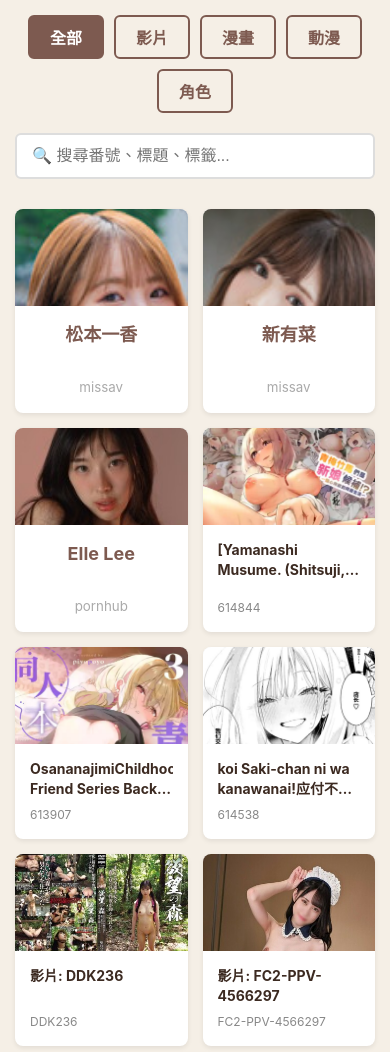
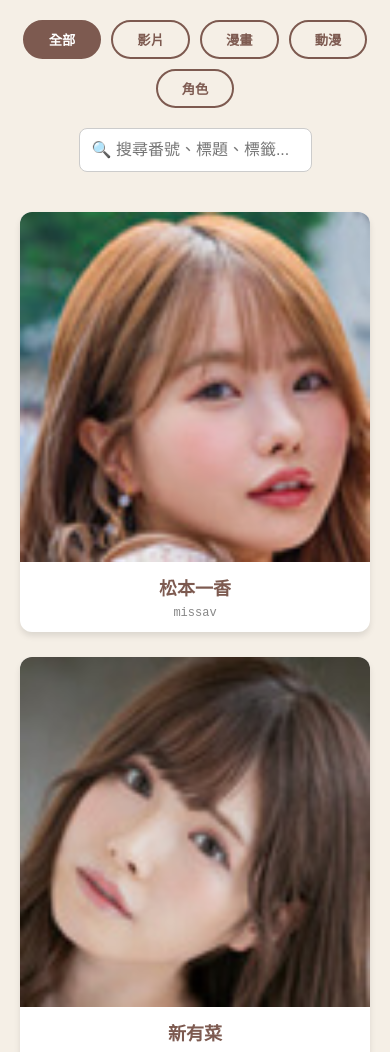
Before and after one commit to Rickyrthsu/nice_source, a plain HTML site: page index.html in a window 390 px wide. Shown: the top 1052 px of the page. Drawn offline with Linux system fonts and the light colour scheme.

Commit message:
fix_front

```diff
--- a/app.js
+++ b/app.js
@@ -98,7 +98,11 @@ document.addEventListener('DOMContentLoaded', () => {
     // === 【關鍵修改】建立單張卡片 ===
     function addCardToPage(data) {
         const card = document.createElement('div');
-        card.className = 'card';
+
+        // 關鍵修改：把 category 加到 class 裡面，例如 "card video" 或 "card comic"
+        // 這樣 CSS 就可以針對 video 設定 3:4，針對 comic 設定 1:1
+        card.className = `card ${data.category}`;
+
         card.style.cursor = 'pointer';
 
         const imageUrl = data.imageUrl;
@@ -108,32 +112,21 @@ document.addEventListener('DOMContentLoaded', () => {
         card.dataset.code = data.code || '';
         card.dataset.imageUrl = imageUrl;
         card.dataset.targetUrl = data.targetUrl;
-        // 確保 tags 是陣列再 join，避免錯誤
         card.dataset.tags = Array.isArray(data.tags) ? data.tags.join(',') : '';
         card.dataset.details = JSON.stringify(data.details || {});
 
-        // --- 這裡就是不同的地方！ ---
-        if (data.category === 'actor') {
-            // [A] 如果是「角色」：使用圓形頭像版型 (記得去 style.css 加我給你的樣式)
+        // 內容 HTML
+        // 注意：這裡我們不需要分 actor-card-img 了，統一交給 CSS 用 class 控制
         card.innerHTML = `
-                <img src="${imageUrl}" alt="${data.title}" class="actor-card-img" loading="lazy" crossOrigin="anonymous">
-                <div class="actor-card-title">${data.title}</div>
-                <div class="card-info" style="text-align: center;">
-                   <small style="color: #aaa;">${data.code}</small>
+            <div class="img-container">
+                <img src="${imageUrl}" alt="${data.title}" loading="lazy" crossOrigin="anonymous">
             </div>
-            `;
-        } else {
-            // [B] 如果是「漫畫/影片/動漫」：使用原本的長方形版型
-            card.innerHTML = `
-                <img src="${imageUrl}" alt="${data.title}" class="card-image" loading="lazy" crossOrigin="anonymous">
             <div class="card-info">
                 <h3>${data.title}</h3>
                 ${data.code ? `<p>${data.code}</p>` : ''}
             </div>
         `;
-        }
 
-        // 改用 appendChild 確保順序是從新到舊 (依照 JSON 順序)
         resultsContainer.appendChild(card);
     }
 
--- a/style.css
+++ b/style.css
@@ -1,94 +1,67 @@
 /* =========================================
-   1. 全域變數與基礎設定
+   1. 全域變數
    ========================================= */
 :root {
-    --bg-color: #F5EFE6;         /* 奶茶色 */
-    --primary-color: #7D5A50;    /* 主色 */
-    --primary-hover: #5E433B;
-    --secondary-color: #E8D8C4;
+    --bg-color: #F5EFE6;
+    --primary-color: #7D5A50;
     --text-color: #3C2A21;
-    --accent-color: #D65A31;
-
-    --border-radius: 8px;        /* 圓角稍微收一點，比較俐落 */
-    --card-shadow: 0 2px 5px rgba(0,0,0,0.08);
-    --card-hover-shadow: 0 8px 15px rgba(0,0,0,0.15);
-    --transition-speed: 0.2s;
+    --card-bg: #fff;
+    --shadow: 0 4px 6px rgba(0,0,0,0.1);
+    --radius: 12px;
 }
 
-* {
-    margin: 0;
-    padding: 0;
-    box-sizing: border-box;
-}
+* { box-sizing: border-box; margin: 0; padding: 0; }
 
 body {
-    font-family: -apple-system, BlinkMacSystemFont, "Segoe UI", Roboto, sans-serif;
+    font-family: sans-serif;
     background-color: var(--bg-color);
     color: var(--text-color);
-    line-height: 1.5;
-}
-
-.container {
-    max-width: 1200px;
-    margin: 0 auto;
     padding: 20px;
 }
 
+.container { max-width: 1400px; margin: 0 auto; }
+
 /* =========================================
-   2. 標頭區塊
+   2. 標頭與導覽
    ========================================= */
 .main-header {
     display: flex;
     flex-direction: column;
     align-items: center;
     gap: 20px;
-    margin-bottom: 30px;
+    margin-bottom: 40px;
 }
 
-/* 導覽按鈕 */
 .category-nav {
     display: flex;
-    flex-wrap: wrap; /* 手機上如果太擠可以換行 */
     gap: 10px;
+    flex-wrap: wrap;
     justify-content: center;
 }
 
-.category-nav .nav-btn {
-    font-size: 16px;
-    padding: 8px 20px;
-    border: 2px solid var(--primary-color); /* 加個框線比較硬派 */
-    background-color: transparent;
+.nav-btn {
+    padding: 8px 24px;
+    border: 2px solid var(--primary-color);
+    background: transparent;
     color: var(--primary-color);
+    border-radius: 20px;
     cursor: pointer;
-    transition: all 0.2s;
-    border-radius: 6px; /* 方形圓角 */
     font-weight: bold;
+    transition: 0.2s;
 }
 
-.category-nav .nav-btn:hover,
-.category-nav .nav-btn.active {
-    background-color: var(--primary-color);
-    color: #fff;
-}
-
-/* 搜尋框 */
-.search-container {
-    width: 100%;
-    max-width: 600px; /* 搜尋框寬一點 */
+.nav-btn.active, .nav-btn:hover {
+    background: var(--primary-color);
+    color: white;
 }
 
 #search-input {
     width: 100%;
-    padding: 12px 15px;
+    max-width: 500px;
+    padding: 12px;
+    border: 1px solid #ccc;
+    border-radius: 8px;
     font-size: 16px;
-    border: 2px solid #ddd;
-    border-radius: 6px; /* 方形圓角 */
-    outline: none;
-    transition: border-color 0.2s;
-}
-
-#search-input:focus {
-    border-color: var(--primary-color);
 }
 
 /* =========================================
@@ -96,76 +69,70 @@ body {
    ========================================= */
 .results-grid {
     display: grid;
-    /* 【關鍵修改】
-       因為圖片變寬了，每個格子的最小寬度要加大
-       minmax(250px, 1fr) -> 這樣電腦版一排大約 3-4 張，很舒服
-    */
-    grid-template-columns: repeat(auto-fill, minmax(250px, 1fr));
+    /* 自動適應寬度，最小 200px，確保 3:4 的影片卡片不會太細長 */
+    grid-template-columns: repeat(auto-fill, minmax(200px, 1fr));
     gap: 25px;
+    align-items: start; /* 讓不同高度的卡片靠上對齊 */
 }
 
+/* 卡片外框 */
 .card {
-    background-color: white;
-    border-radius: var(--border-radius);
-    box-shadow: var(--card-shadow);
+    background: var(--card-bg);
+    border-radius: var(--radius);
+    box-shadow: var(--shadow);
     overflow: hidden;
-    transition: transform var(--transition-speed), box-shadow var(--transition-speed);
     cursor: pointer;
+    transition: transform 0.2s;
     display: flex;
     flex-direction: column;
 }
 
-.card:hover {
-    transform: translateY(-5px);
-    box-shadow: var(--card-hover-shadow);
-}
+.card:hover { transform: translateY(-5px); }
 
-/* --- 一般卡片圖片 (漫畫/影片/動漫) --- */
-.card img {
+/* 圖片容器 */
+.img-container {
     width: 100%;
-    /* 【關鍵修改】
-       16/9 = 寬螢幕 (影片感)
-       1/1  = 正方形 (IG感)
-       這裡預設用 16/9，比較像縮圖
-    */
-    aspect-ratio: 16/9;
-    object-fit: cover; /* 裁切多餘部分，填滿格子 */
-    object-position: top center; /* 重點通常在上面或中間 */
+    position: relative;
     background-color: #eee;
 }
 
-/* --- 角色卡片圖片 (Actor) --- */
-/* 【關鍵修改】不再是圓形，改成滿版正方形 */
-.actor-card-img {
+.card img {
     width: 100%;
-    aspect-ratio: 1/1; /* 角色用正方形看起來比較像大頭照 */
-    object-fit: cover;
-    object-position: top; /* 人臉通常在上面 */
-    border-radius: 0; /* 移除圓角 */
-    margin: 0; /* 移除邊距 */
-    border: none;
+    height: 100%;
+    object-fit: cover; /* 填滿格子不變形 */
+    object-position: top center; /* 重點在上面 */
     display: block;
 }
 
+/* === 【關鍵修改】依類別設定比例 === */
+
+/* 1. 影片 (Video): 3:4 直立長方形 */
+.card.video img, .card.anime img {
+    aspect-ratio: 3 / 4;
+}
+
+/* 2. 漫畫 (Comic): 1:1 正方形 */
+.card.comic img {
+    aspect-ratio: 1 / 1;
+}
+
+/* 3. 角色 (Actor): 1:1 正方形 */
+.card.actor img {
+    aspect-ratio: 1 / 1;
+    object-position: top; /* 人臉通常在上方 */
+}
+
 /* =========================================
-   4. 卡片內容文字
+   4. 卡片文字資訊
    ========================================= */
 .card-info {
-    padding: 15px;
-    flex-grow: 1;
-    display: flex;
-    flex-direction: column;
-    justify-content: space-between;
+    padding: 12px;
 }
 
 .card-info h3 {
-    font-size: 16px;
-    font-weight: bold;
-    margin-bottom: 8px;
-    color: var(--text-color);
-    line-height: 1.4;
-
-    /* 限制標題最多顯示 2 行，超過變 ... */
+    font-size: 15px;
+    margin-bottom: 6px;
+    /* 限制標題兩行，超過顯示 ... */
     display: -webkit-box;
     -webkit-line-clamp: 2;
     -webkit-box-orient: vertical;
@@ -175,138 +142,55 @@ body {
 .card-info p {
     font-size: 12px;
     color: #888;
-    margin-top: auto; /* 讓番號沉到底部 */
+    font-family: monospace;
 }
 
-/* 角色標題 */
-.actor-card-title {
-    padding: 15px;
+/* 角色卡片的文字置中比較好看 */
+.card.actor .card-info {
     text-align: center;
-    font-size: 18px;
-    font-weight: bold;
+}
+.card.actor h3 {
+    font-size: 18px; /* 名字大一點 */
     color: var(--primary-color);
-    background-color: #fff;
 }
 
 /* =========================================
-   5. Modal 彈窗 (稍微調整配色)
+   5. Modal (保持原樣，稍微美化)
    ========================================= */
 .modal-overlay {
-    position: fixed;
-    top: 0;
-    left: 0;
-    width: 100%;
-    height: 100%;
-    background-color: rgba(0, 0, 0, 0.8);
-    display: flex;
-    justify-content: center;
-    align-items: center;
-    z-index: 1000;
-    visibility: hidden;
-    opacity: 0;
-    transition: 0.3s;
+    position: fixed; top: 0; left: 0; width: 100%; height: 100%;
+    background: rgba(0,0,0,0.8);
+    display: flex; justify-content: center; align-items: center;
+    z-index: 999;
+    visibility: hidden; opacity: 0; transition: 0.3s;
 }
-
-.modal-overlay.visible {
-    visibility: visible;
-    opacity: 1;
-}
+.modal-overlay.visible { visibility: visible; opacity: 1; }
 
 .modal-content {
-    background-color: white;
-    padding: 25px;
-    border-radius: 12px;
-    width: 90%;
-    max-width: 800px; /* 彈窗可以大一點 */
-    max-height: 90vh;
-    overflow-y: auto;
+    background: white; padding: 25px; border-radius: 12px;
+    width: 90%; max-width: 600px; max-height: 90vh; overflow-y: auto;
     position: relative;
-    box-shadow: 0 10px 25px rgba(0,0,0,0.5);
 }
 
 .modal-close {
-    position: absolute;
-    top: 15px;
-    right: 15px;
-    font-size: 30px;
-    background: none;
-    border: none;
-    cursor: pointer;
-    color: #999;
-}
-
-.modal-close:hover {
-    color: #333;
+    position: absolute; top: 15px; right: 15px;
+    border: none; background: none; font-size: 24px; cursor: pointer;
 }
 
 #modal-image {
-    width: 100%;
-    max-height: 50vh; /* 圖片不要佔滿整個畫面 */
-    object-fit: contain;
-    background-color: #000;
-    margin-bottom: 20px;
-    border-radius: 4px;
-}
-
-.modal-details {
-    background-color: #f8f8f8;
-    padding: 15px;
-    border-radius: 8px;
-    margin-bottom: 20px;
-}
-
-.modal-tags {
-    display: flex;
-    flex-wrap: wrap;
-    gap: 8px;
-    margin-bottom: 20px;
+    width: 100%; max-height: 50vh; object-fit: contain;
+    border-radius: 8px; margin-bottom: 15px; background: #000;
 }
 
 .tag {
-    background-color: var(--secondary-color);
-    color: var(--text-color);
-    padding: 5px 12px;
-    border-radius: 4px; /* 方形圓角標籤 */
-    font-size: 13px;
+    display: inline-block; background: #eee; padding: 4px 10px;
+    border-radius: 4px; font-size: 12px; margin: 0 5px 5px 0;
+    color: #555;
 }
 
 .modal-action-btn {
-    display: block;
-    width: 100%;
-    text-align: center;
-    padding: 15px;
-    background-color: var(--primary-color);
-    color: white;
-    text-decoration: none;
-    font-weight: bold;
-    border-radius: 6px;
-    font-size: 18px;
+    display: block; width: 100%; padding: 12px;
+    background: var(--primary-color); color: white;
+    text-align: center; text-decoration: none; border-radius: 8px;
+    margin-top: 15px; font-weight: bold;
 }
-
-.modal-action-btn:hover {
-    background-color: var(--primary-hover);
-}
-
-/* =========================================
-   6. 手機版優化
-   ========================================= */
-@media (max-width: 600px) {
-    .container {
-        padding: 15px;
-    }
-
-    .results-grid {
-        /* 手機版一律強制兩排，間距小一點 */
-        grid-template-columns: repeat(2, 1fr);
-        gap: 15px;
-    }
-
-    .card img {
-        /* 手機上如果要正方形比較好看，可以改 1/1 */
-        aspect-ratio: 16/9;
-    }
-
-    .card-info h3 {
-        font-size: 14px;
-    }
-}
```
Lines whose indentation alone changed are shown as unchanged.
